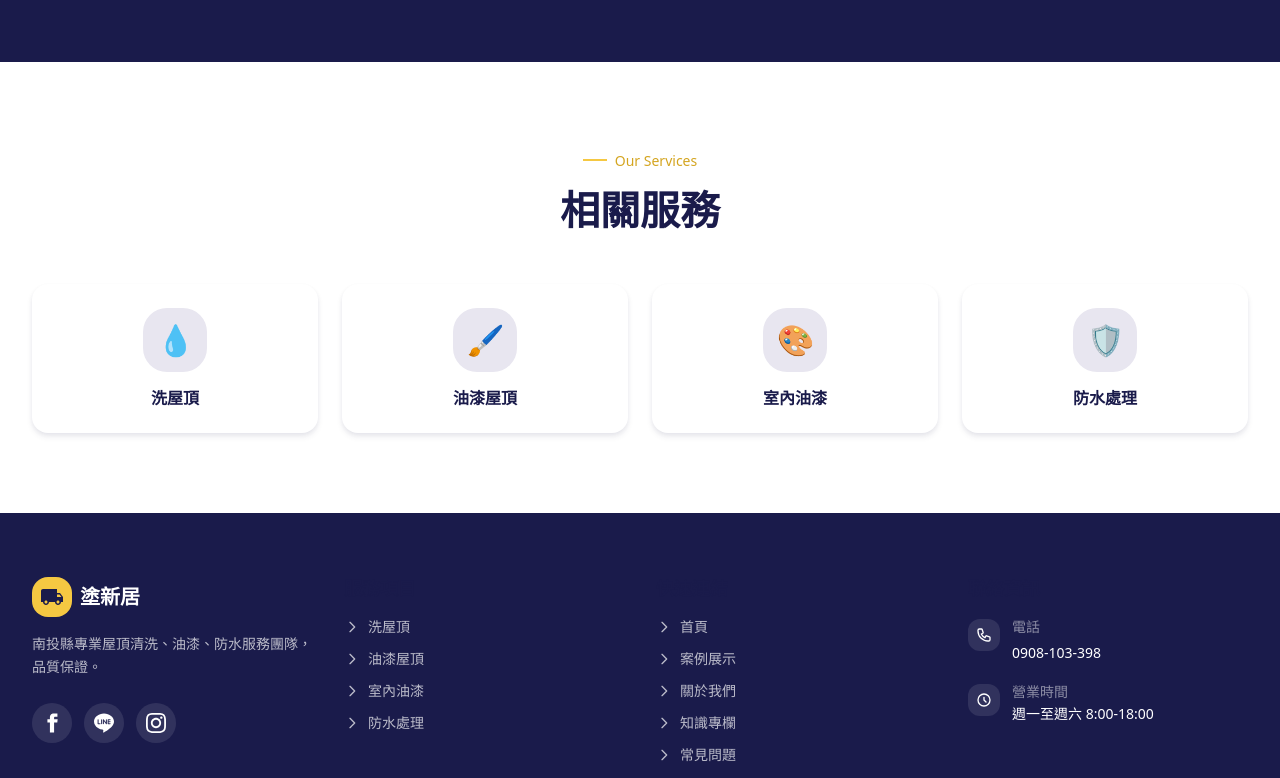
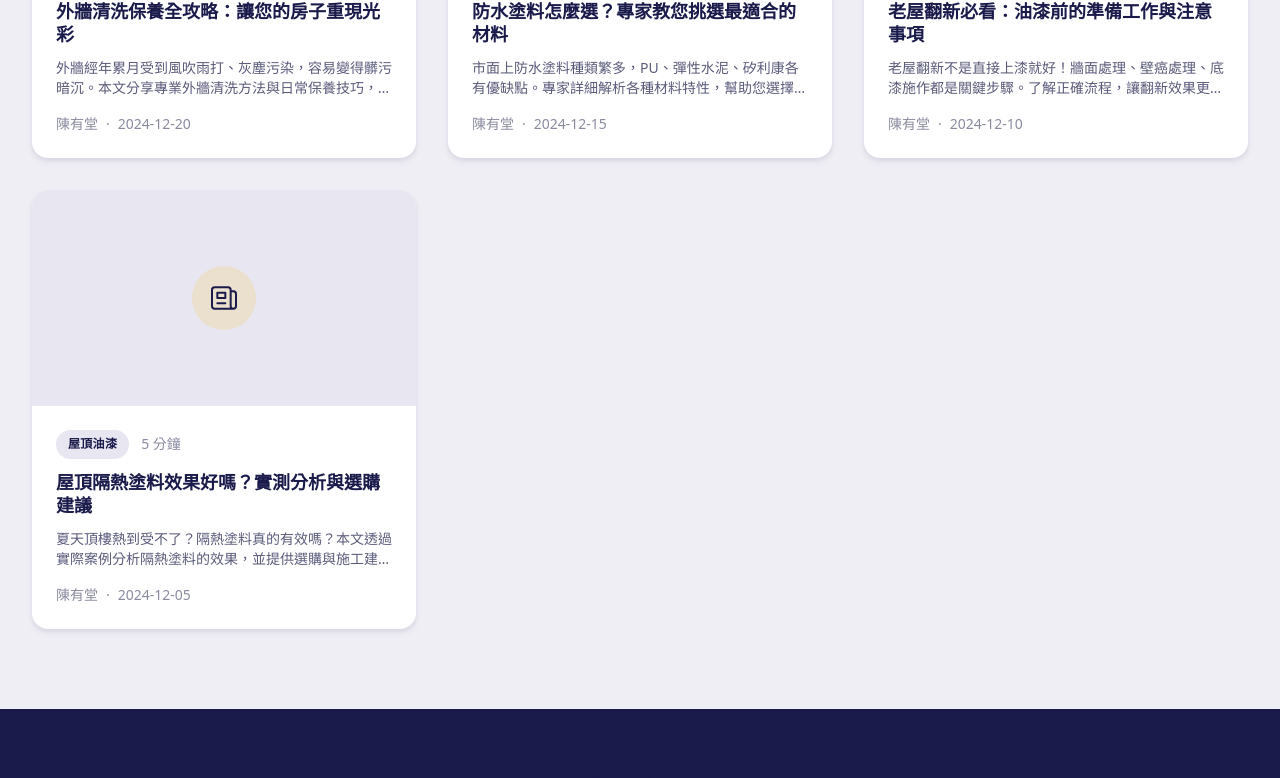
Before and after one commit to firstfu/paint, a Next.js app: page /blog in a window 1280 px wide. Shown: the part 1814-2592 px from the top of the page. Built offline with nearby package versions, Linux system fonts and the light colour scheme.

Commit message:
更新公司聯絡資訊，將電話改為手機，調整營業時間，修正創辦人姓名，並新增多篇部落格文章

```diff
--- a/app/about/page.tsx
+++ b/app/about/page.tsx
@@ -21,8 +21,7 @@ export default function AboutPage() {
               {COMPANY.region}在地<br />專業油漆防水團隊
             </h1>
             <p className="text-lg text-[var(--color-text-light)]">
-              {COMPANY.slogan}，從一個小工班到今天的專業團隊，
-              我們始終堅持品質第一、服務至上的理念
+              {COMPANY.slogan}，我們始終堅持品質第一、服務至上的理念
             </p>
           </div>
         </div>
@@ -70,7 +69,7 @@ export default function AboutPage() {
               </h2>
               <div className="space-y-4 text-[var(--color-text-light)] leading-relaxed">
                 <p>
-                  創辦人陳建國師傅憑著一身好手藝，開始為南投鄉親服務。
+                  創辦人陳有堂師傅憑著一身好手藝，開始為南投鄉親服務。
                   從最初的街坊鄰居口耳相傳，到今天服務遍及整個南投縣，
                   {COMPANY.name}始終保持著創業時的初心。
                 </p>
--- a/app/faq/page.tsx
+++ b/app/faq/page.tsx
@@ -162,8 +162,8 @@ export default function FAQPage() {
                       <path strokeLinecap="round" strokeLinejoin="round" strokeWidth={2} d="M3 5a2 2 0 012-2h3.28a1 1 0 01.948.684l1.498 4.493a1 1 0 01-.502 1.21l-2.257 1.13a11.042 11.042 0 005.516 5.516l1.13-2.257a1 1 0 011.21-.502l4.493 1.498a1 1 0 01.684.949V19a2 2 0 01-2 2h-1C9.716 21 3 14.284 3 6V5z" />
                     </svg>
                     <div>
-                      <p className="text-xs text-[var(--color-text-muted)]">電話</p>
-                      <p className="font-semibold text-[var(--color-primary)]">{COMPANY.phone}</p>
+                      <p className="text-xs text-[var(--color-text-muted)]">手機</p>
+                      <p className="font-semibold text-[var(--color-primary)]">{COMPANY.mobile}</p>
                     </div>
                   </a>
                   {/* Email 已移除
--- a/components/layout/Footer.tsx
+++ b/components/layout/Footer.tsx
@@ -29,28 +29,10 @@ export default function Footer() {
               <a
                 href="#"
                 className="w-10 h-10 rounded-full bg-white/10 flex items-center justify-center hover:bg-[var(--color-accent)] hover:text-[var(--color-primary)] transition-colors"
-                aria-label="Facebook"
-              >
-                <svg className="w-5 h-5" fill="currentColor" viewBox="0 0 24 24">
-                  <path d="M18.77 7.46H14.5v-1.9c0-.9.6-1.1 1-1.1h3V.5h-4.33C10.24.5 9.5 3.44 9.5 5.32v2.15h-3v4h3v12h5v-12h3.85l.42-4z"/>
-                </svg>
-              </a>
-              <a
-                href="#"
-                className="w-10 h-10 rounded-full bg-white/10 flex items-center justify-center hover:bg-[var(--color-accent)] hover:text-[var(--color-primary)] transition-colors"
                 aria-label="LINE"
               >
                 <svg className="w-5 h-5" fill="currentColor" viewBox="0 0 24 24">
                   <path d="M19.365 9.863c.349 0 .63.285.63.631 0 .345-.281.63-.63.63H17.61v1.125h1.755c.349 0 .63.283.63.63 0 .344-.281.629-.63.629h-2.386c-.345 0-.627-.285-.627-.629V8.108c0-.345.282-.63.627-.63h2.386c.349 0 .63.285.63.63 0 .349-.281.63-.63.63H17.61v1.125h1.755zm-3.855 3.016c0 .27-.174.51-.432.596-.064.021-.133.031-.199.031-.211 0-.391-.09-.51-.25l-2.443-3.317v2.94c0 .344-.279.629-.631.629-.346 0-.626-.285-.626-.629V8.108c0-.27.173-.51.43-.595.06-.023.136-.033.194-.033.195 0 .375.105.495.254l2.462 3.33V8.108c0-.345.282-.63.63-.63.345 0 .63.285.63.63v4.771zm-5.741 0c0 .344-.282.629-.631.629-.345 0-.627-.285-.627-.629V8.108c0-.345.282-.63.627-.63.349 0 .631.285.631.63v4.771zm-2.466.629H4.917c-.345 0-.63-.285-.63-.629V8.108c0-.345.285-.63.63-.63.349 0 .63.285.63.63v4.141h1.756c.348 0 .629.283.629.63 0 .344-.281.629-.629.629M24 10.314C24 4.943 18.615.572 12 .572S0 4.943 0 10.314c0 4.811 4.27 8.842 10.035 9.608.391.082.923.258 1.058.59.12.301.079.766.038 1.08l-.164 1.02c-.045.301-.24 1.186 1.049.645 1.291-.539 6.916-4.078 9.436-6.975C23.176 14.393 24 12.458 24 10.314"/>
-                </svg>
-              </a>
-              <a
-                href="#"
-                className="w-10 h-10 rounded-full bg-white/10 flex items-center justify-center hover:bg-[var(--color-accent)] hover:text-[var(--color-primary)] transition-colors"
-                aria-label="Instagram"
-              >
-                <svg className="w-5 h-5" fill="currentColor" viewBox="0 0 24 24">
-                  <path d="M12 2.163c3.204 0 3.584.012 4.85.07 3.252.148 4.771 1.691 4.919 4.919.058 1.265.069 1.645.069 4.849 0 3.205-.012 3.584-.069 4.849-.149 3.225-1.664 4.771-4.919 4.919-1.266.058-1.644.07-4.85.07-3.204 0-3.584-.012-4.849-.07-3.26-.149-4.771-1.699-4.919-4.92-.058-1.265-.07-1.644-.07-4.849 0-3.204.013-3.583.07-4.849.149-3.227 1.664-4.771 4.919-4.919 1.266-.057 1.645-.069 4.849-.069zm0-2.163c-3.259 0-3.667.014-4.947.072-4.358.2-6.78 2.618-6.98 6.98-.059 1.281-.073 1.689-.073 4.948 0 3.259.014 3.668.072 4.948.2 4.358 2.618 6.78 6.98 6.98 1.281.058 1.689.072 4.948.072 3.259 0 3.668-.014 4.948-.072 4.354-.2 6.782-2.618 6.979-6.98.059-1.28.073-1.689.073-4.948 0-3.259-.014-3.667-.072-4.947-.196-4.354-2.617-6.78-6.979-6.98-1.281-.059-1.69-.073-4.949-.073zm0 5.838c-3.403 0-6.162 2.759-6.162 6.162s2.759 6.163 6.162 6.163 6.162-2.759 6.162-6.163c0-3.403-2.759-6.162-6.162-6.162zm0 10.162c-2.209 0-4-1.79-4-4 0-2.209 1.791-4 4-4s4 1.791 4 4c0 2.21-1.791 4-4 4zm6.406-11.845c-.796 0-1.441.645-1.441 1.44s.645 1.44 1.441 1.44c.795 0 1.439-.645 1.439-1.44s-.644-1.44-1.439-1.44z"/>
                 </svg>
               </a>
             </div>
@@ -121,9 +103,9 @@ export default function Footer() {
                   </svg>
                 </div>
                 <div>
-                  <p className="text-sm text-white/50 mb-0.5">電話</p>
-                  <a href={`tel:${COMPANY.phone.replace(/-/g, "")}`} className="text-sm hover:text-[var(--color-accent)] transition-colors">
-                    {COMPANY.phone}
+                  <p className="text-sm text-white/50 mb-0.5">手機</p>
+                  <a href={`tel:${COMPANY.mobile.replace(/-/g, "")}`} className="text-sm hover:text-[var(--color-accent)] transition-colors">
+                    {COMPANY.mobile}
                   </a>
                 </div>
               </li>
--- a/components/sections/ContactForm.tsx
+++ b/components/sections/ContactForm.tsx
@@ -49,8 +49,8 @@ export default function ContactForm() {
                   </svg>
                 </div>
                 <div>
-                  <p className="text-sm text-[var(--color-text-muted)]">電話</p>
-                  <p className="font-semibold text-[var(--color-primary)]">{COMPANY.phone}</p>
+                  <p className="text-sm text-[var(--color-text-muted)]">手機</p>
+                  <p className="font-semibold text-[var(--color-primary)]">{COMPANY.mobile}</p>
                 </div>
               </a>
 
--- a/components/seo/JsonLd.tsx
+++ b/components/seo/JsonLd.tsx
@@ -28,14 +28,11 @@ export default function JsonLd() {
       "@type": "OpeningHoursSpecification",
       dayOfWeek: ["Monday", "Tuesday", "Wednesday", "Thursday", "Friday", "Saturday"],
       opens: "08:00",
-      closes: "18:00",
+      closes: "17:00",
     },
     priceRange: "$$",
     image: "https://tuxinju.com.tw/images/og-image.jpg",
-    sameAs: [
-      "https://www.facebook.com/tuxinju",
-      "https://www.instagram.com/tuxinju",
-    ],
+    sameAs: [],
     aggregateRating: {
       "@type": "AggregateRating",
       ratingValue: "4.9",
--- a/lib/constants.ts
+++ b/lib/constants.ts
@@ -9,9 +9,9 @@ export const COMPANY = {
   mobile: '0908-103-398',
   // email: 'service@tuxinju.com.tw',  // email 已移除
   // address: '南投縣南投市中興路123號',  // 地址已移除
-  hours: '週一至週六 8:00-18:00',
+  hours: '週一至週六 8:00-17:00',
   region: '南投縣',
-  subRegions: ['南投市', '草屯鎮', '埔里鎮', '竹山鎮', '名間鄉', '集集鎮', '水里鄉', '魚池鄉'],
+  subRegions: ['南投市', '草屯鎮', '埔里鎮', '竹山鎮', '集集鎮', '名間鄉', '鹿谷鄉', '中寮鄉', '魚池鄉', '國姓鄉', '水里鄉', '信義鄉', '仁愛鄉'],
   // yearEstablished: 2004,
   // completedProjects: 2500,
   satisfactionRate: 98,
@@ -120,7 +120,7 @@ export const TESTIMONIALS = [
 export const TEAM_MEMBERS = [
   {
     id: 1,
-    name: '陳建國',
+    name: '陳有堂',
     role: '創辦人 / 總監',
     // experience: '25年',
     description: '對品質有著極高的堅持，帶領團隊追求卓越。',
@@ -194,7 +194,7 @@ export const BLOG_POSTS = [
     content: '',
     image: '/images/blog/roof-cleaning-guide.jpg',
     category: '屋頂清洗',
-    author: '陳建國',
+    author: '陳有堂',
     publishedAt: '2025-01-15',
     readTime: 5,
   },
@@ -230,9 +230,57 @@ export const BLOG_POSTS = [
     content: '',
     image: '/images/blog/roof-painting-benefits.jpg',
     category: '屋頂油漆',
-    author: '陳建國',
+    author: '陳有堂',
     publishedAt: '2024-12-28',
     readTime: 4,
+  },
+  {
+    id: 5,
+    slug: 'exterior-wall-cleaning',
+    title: '外牆清洗保養全攻略：讓您的房子重現光彩',
+    excerpt: '外牆經年累月受到風吹雨打、灰塵污染，容易變得髒污暗沉。本文分享專業外牆清洗方法與日常保養技巧，讓您的房屋外觀持久亮麗。',
+    content: '',
+    image: '/images/blog/exterior-wall-cleaning.jpg',
+    category: '外牆清洗',
+    author: '陳有堂',
+    publishedAt: '2024-12-20',
+    readTime: 5,
+  },
+  {
+    id: 6,
+    slug: 'waterproof-coating-guide',
+    title: '防水塗料怎麼選？專家教您挑選最適合的材料',
+    excerpt: '市面上防水塗料種類繁多，PU、彈性水泥、矽利康各有優缺點。專家詳細解析各種材料特性，幫助您選擇最適合的防水方案。',
+    content: '',
+    image: '/images/blog/waterproof-coating-guide.jpg',
+    category: '防水工程',
+    author: '陳有堂',
+    publishedAt: '2024-12-15',
+    readTime: 6,
+  },
+  {
+    id: 7,
+    slug: 'old-house-renovation-paint',
+    title: '老屋翻新必看：油漆前的準備工作與注意事項',
+    excerpt: '老屋翻新不是直接上漆就好！牆面處理、壁癌處理、底漆施作都是關鍵步驟。了解正確流程，讓翻新效果更持久。',
+    content: '',
+    image: '/images/blog/old-house-renovation-paint.jpg',
+    category: '室內油漆',
+    author: '陳有堂',
+    publishedAt: '2024-12-10',
+    readTime: 7,
+  },
+  {
+    id: 8,
+    slug: 'roof-heat-insulation',
+    title: '屋頂隔熱塗料效果好嗎？實測分析與選購建議',
+    excerpt: '夏天頂樓熱到受不了？隔熱塗料真的有效嗎？本文透過實際案例分析隔熱塗料的效果，並提供選購與施工建議。',
+    content: '',
+    image: '/images/blog/roof-heat-insulation.jpg',
+    category: '屋頂油漆',
+    author: '陳有堂',
+    publishedAt: '2024-12-05',
+    readTime: 5,
   },
 ] as const;
 
```
Also changed, not shown: app/contact/page.tsx (+1 -16 lines).
